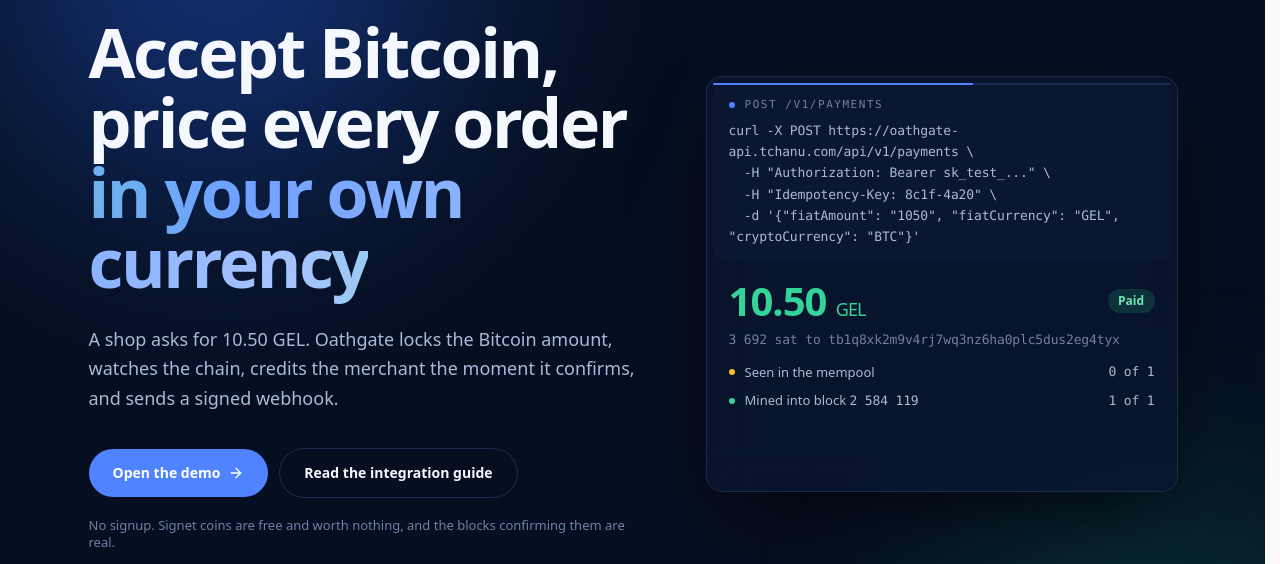
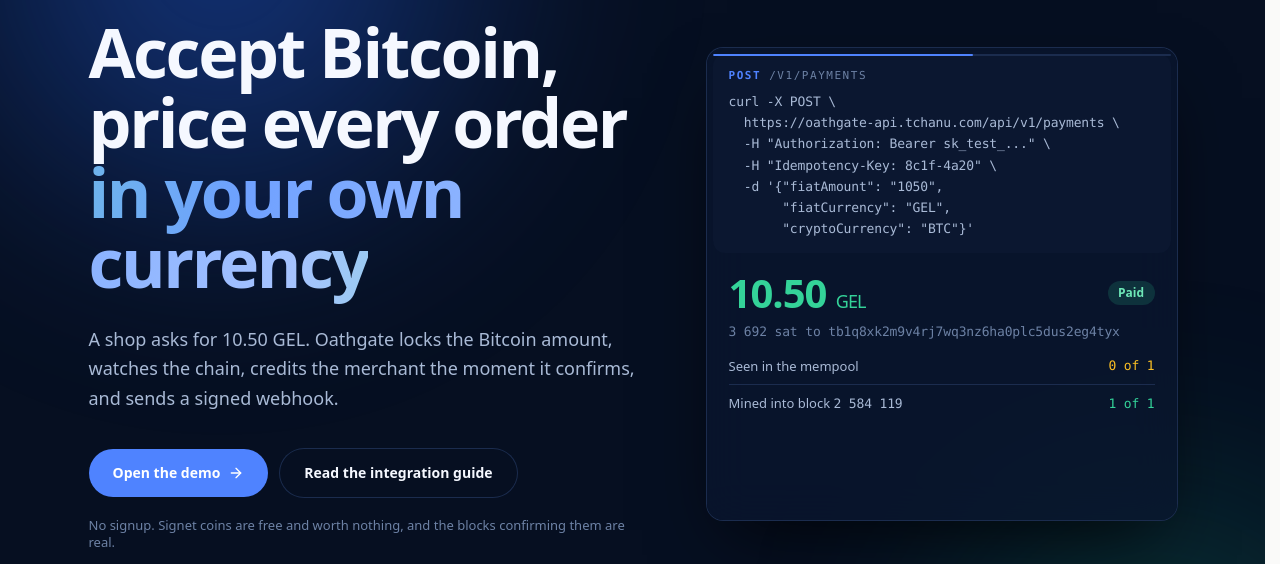
Before and after one commit to luka-tchanukvadze/Oathgate, a Next.js app in the folder frontend/: page / in a window 1280 px wide. Shown: the part 127-691 px from the top of the page. Built offline with nearby package versions, Linux system fonts and the light colour scheme; no server answers.

Commit message:
tidy the hero panel

```diff
--- a/frontend/src/app/globals.css
+++ b/frontend/src/app/globals.css
@@ -284,23 +284,6 @@
     0 30px 70px -20px rgba(0, 0, 0, 0.75);
 }
 
-.hero-dot {
-  /* Same 6px as the log dots below it, so the two form one column */
-  width: 0.375rem;
-  height: 0.375rem;
-  border-radius: 9999px;
-  background-color: var(--hero-accent);
-  box-shadow: 0 0 0 0 rgba(79, 131, 255, 0.6);
-  animation: hero-ping 2s ease-out infinite;
-}
-
-@keyframes hero-ping {
-  70%,
-  100% {
-    box-shadow: 0 0 0 0.5rem rgba(79, 131, 255, 0);
-  }
-}
-
 .hero-caret {
   display: inline-block;
   width: 0.5ch;
--- a/frontend/src/components/marketing/live-settlement.tsx
+++ b/frontend/src/components/marketing/live-settlement.tsx
@@ -9,11 +9,17 @@
 // Nothing here is fetched: it is a fixed script on a loop, and the same script
 // is what the demo actually does
 
+// Every line is kept under the width the panel holds at its widest, because a
+// line that wraps puts its own continuation backslash on a line of its own and
+// the block stops looking like something anyone would type
 const REQUEST = [
-  'curl -X POST https://oathgate-api.tchanu.com/api/v1/payments \\',
+  'curl -X POST \\',
+  '  https://oathgate-api.tchanu.com/api/v1/payments \\',
   '  -H "Authorization: Bearer sk_test_..." \\',
   '  -H "Idempotency-Key: 8c1f-4a20" \\',
-  "  -d '{\"fiatAmount\": \"1050\", \"fiatCurrency\": \"GEL\", \"cryptoCurrency\": \"BTC\"}'",
+  '  -d \'{"fiatAmount": "1050",',
+  '       "fiatCurrency": "GEL",',
+  '       "cryptoCurrency": "BTC"}\'',
 ].join('\n');
 
 const ADDRESS = 'tb1q8xk2m9v4rj7wq3nz6ha0plc5dus2eg4tyx';
@@ -89,13 +95,15 @@
       </div>
 
       <div className="rounded-[0.75rem] bg-(--hero-well) px-4 py-3.5 pt-4">
-        <div className="mb-2.5 flex items-center gap-2.5">
-          <span className="hero-dot" aria-hidden />
-          {/* leading-none, so the line box is the size of the letters
-              Capitals have nothing below the baseline, so the empty descender
-              space in a normal line box drags a centred dot below the text */}
+        {/* The method carries the colour, the way an api reference labels a
+            route. It is the word worth reading first, and it does the job a
+            coloured dot next to it was doing without adding a shape */}
+        <div className="mb-2.5 flex items-baseline gap-2">
+          <span className="mono text-2xs font-semibold uppercase leading-none tracking-[0.14em] text-(--hero-accent)">
+            POST
+          </span>
           <span className="mono text-2xs uppercase leading-none tracking-[0.14em] text-(--hero-ink-faint)">
-            POST /v1/payments
+            /v1/payments
           </span>
         </div>
 
@@ -156,7 +164,7 @@
 
       {/* Every row is laid out from the start and revealed in turn, so a new
           line never pushes the one under it */}
-      <ul className="space-y-2 px-4 pb-4 pt-3.5">
+      <ul className="px-4 pb-4 pt-2">
         <LogLine
           show={reached('mempool')}
           tone="wait"
@@ -205,6 +213,11 @@
 // A step that has not happened yet is rendered and hidden rather than left out
 // visibility keeps the box, so the four rows always occupy the same height and
 // nothing below a new line moves when it arrives
+//
+// The state is carried by the colour of the value rather than by a dot in front
+// of the label. The number is the thing that changed, so it is the thing worth
+// colouring, and four rows ruled off from each other read as output from a
+// machine instead of as a list somebody wrote
 function LogLine({
   show,
   tone,
@@ -221,21 +234,19 @@
       className={cn(
         // An explicit line height, because half these rows mix the monospace
         // face into the body one and the taller of the two would otherwise set
-        // the row height and shift the dot against its own text
-        'flex items-center gap-2.5 text-xs leading-5 text-(--hero-ink-muted)',
+        // the row height and leave the rules unevenly spaced
+        'flex items-center justify-between gap-3 border-t border-(--hero-line) py-2 text-xs leading-5 text-(--hero-ink-muted) first:border-t-0',
         show ? 'hero-rise' : 'invisible',
       )}
     >
+      <span className="truncate">{label}</span>
       <span
         className={cn(
-          'size-1.5 shrink-0 rounded-full',
-          tone === 'ok' ? 'bg-(--hero-ok)' : 'bg-(--hero-wait)',
+          'mono shrink-0',
+          tone === 'ok' ? 'text-(--hero-ok)' : 'text-(--hero-wait)',
         )}
-        aria-hidden
-      />
-      <span className="flex min-w-0 flex-1 items-center justify-between gap-3">
-        <span className="truncate">{label}</span>
-        <span className="mono shrink-0">{value}</span>
+      >
+        {value}
       </span>
     </li>
   );
```
